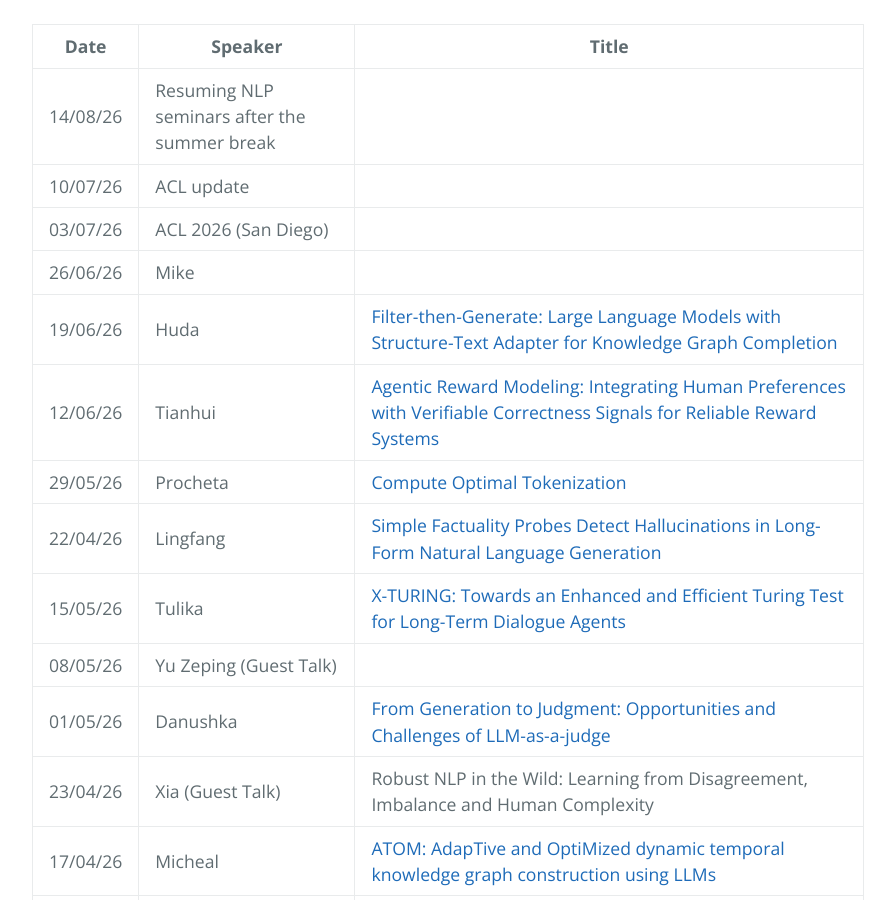
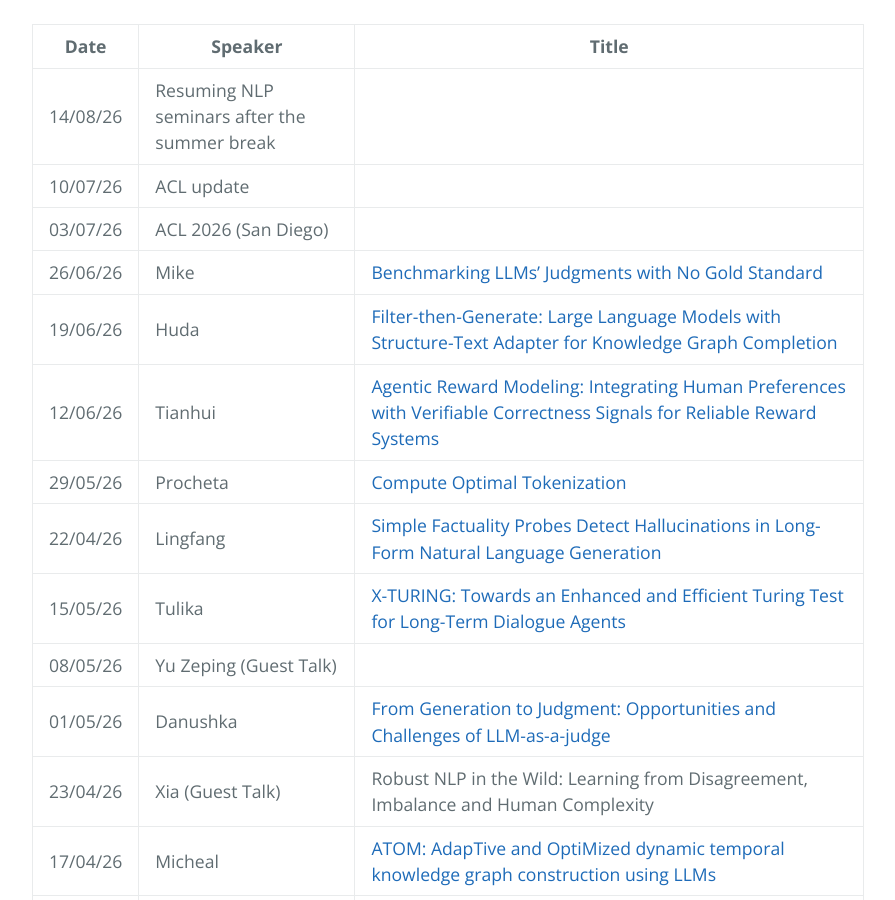
Before and after one commit to LivNLP/livnlp.github.io, a Jekyll site: the page built from reading.md, in a window 1280 px wide and 900 px high, scrolled down 550 px. Shown: the whole window, without its empty margins (192-1087 px from the left). Built offline with Jekyll 4.4.1, drawn with Linux system fonts in a browser that asks for light colours.

Commit message:
Update reading.md with new paper reference
Added a reference to a paper on benchmarking LLMs' judgments.

```diff
--- a/reading.md
+++ b/reading.md
@@ -16,7 +16,7 @@ We meet on a weely basis to discuss recent research papers. Here is the schedule
 | 14/08/26 | Resuming NLP seminars after the summer break
 | 10/07/26 | ACL update |
 | 03/07/26| ACL 2026 (San Diego) |
-| 26/06/26| Mike |
+| 26/06/26| Mike | [Benchmarking LLMs' Judgments with No Gold Standard](https://openreview.net/forum?id=uE84MGbKD7)
 | 19/06/26| Huda | [Filter-then-Generate: Large Language Models with Structure-Text Adapter for Knowledge Graph Completion](https://aclanthology.org/2025.coling-main.740/)
 | 12/06/26| Tianhui | [Agentic Reward Modeling: Integrating Human Preferences with Verifiable Correctness Signals for Reliable Reward Systems](https://aclanthology.org/2025.acl-long.775/)
 | 29/05/26|   Procheta | [Compute Optimal Tokenization](https://co-tok.github.io/paper.pdf)
```
